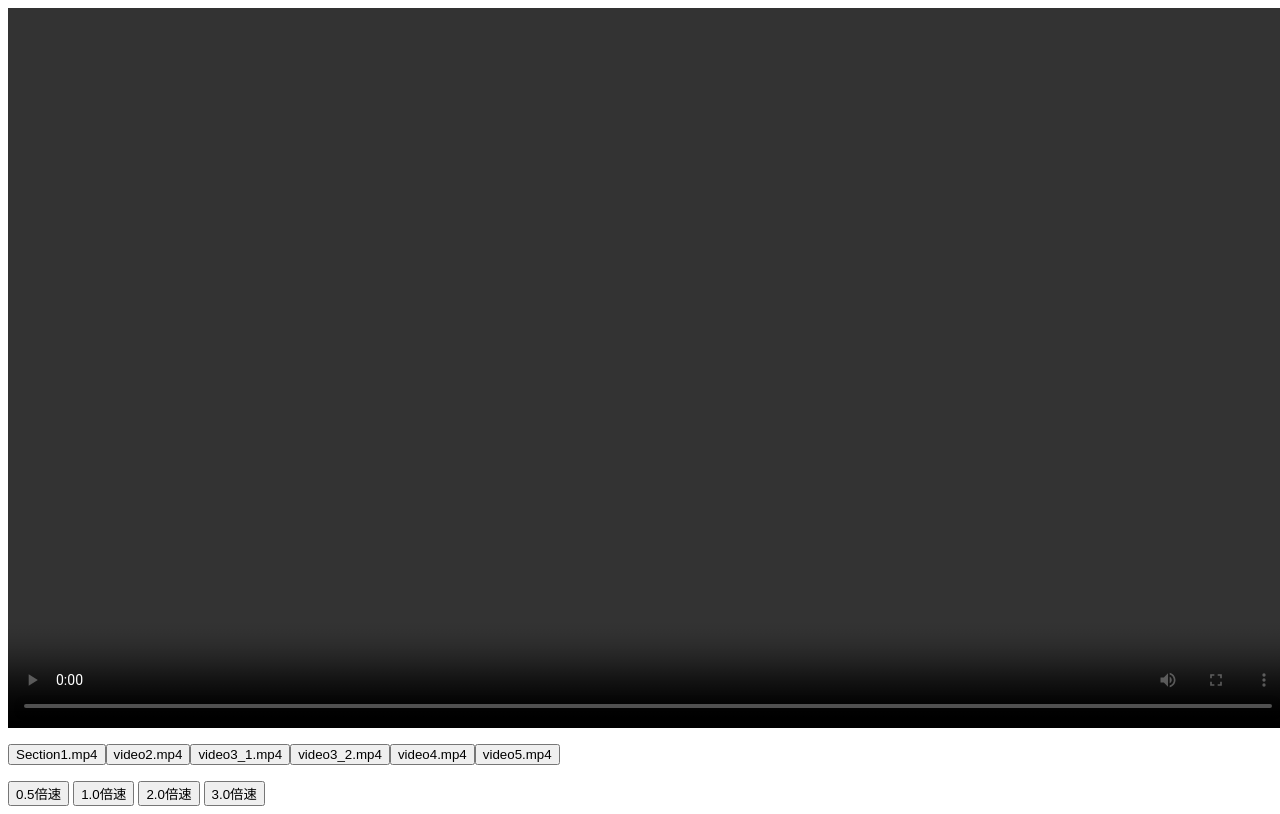
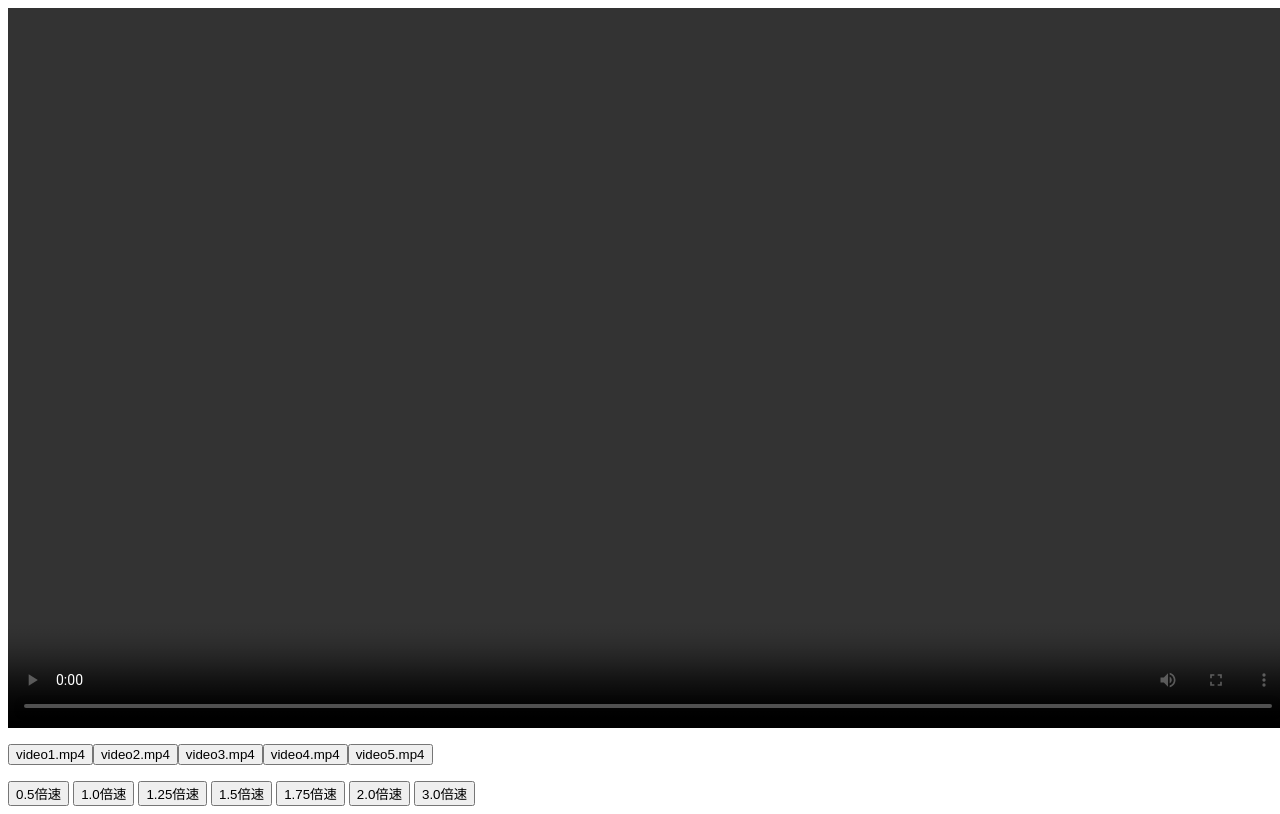
Before and after one commit to kurotakazuki/watch-videos, a plain HTML site: page index.html in a window 1280 px wide. Drawn offline with Linux system fonts and the light colour scheme.

Commit message:
feat: add change speeds && skip 5 seconds

```diff
--- a/index.html
+++ b/index.html
@@ -24,6 +24,9 @@
         <div id="videos" class="my-4"></div>
         <button id="btnSlow">0.5倍速</button>
         <button id="btnNormal">1.0倍速</button>
+        <button id="btnFast25">1.25倍速</button>
+        <button id="btnFast50">1.5倍速</button>
+        <button id="btnFast75">1.75倍速</button>
         <button id="btnFast">2.0倍速</button>
         <button id="btnVeryFast">3.0倍速</button>
       </article>
@@ -31,34 +34,43 @@
 </body>
 
 <script>
+
 window.addEventListener('DOMContentLoaded', function(){
+    // video
+    const videoElement = document.querySelector("video");
+    const videoSpeed = (htmlElem, playbackRate) => {
+        htmlElem.addEventListener("click", (e) => {
+        videoElement.playbackRate = playbackRate;
+        });
+    }
 
-    const videoElement = document.querySelector("video");
+    const keypressEvent = (keyPress, skip) => {
+        document.addEventListener('keypress', (e) => {
+            if(e.key === keyPress){
+                videoElement.currentTime -= skip;
+            }
+        });
+    }
+    keypressEvent('arrowLeft', -5)
+    keypressEvent('arrowRight', 5)
+    // Buttons
     const btnSlow = document.getElementById("btnSlow");
     const btnNormal = document.getElementById("btnNormal");
+    const btnFast25 = document.getElementById("btnFast25");
     const btnFast = document.getElementById("btnFast");
     const btnVeryFast = document.getElementById("btnVeryFast");
 
-
-    btnSlow.addEventListener("click", (e) => {
-    videoElement.playbackRate = 0.5;
-    });
-
-    btnNormal.addEventListener("click", (e) => {
-    videoElement.playbackRate = 1.0;
-    });
-
-    btnFast.addEventListener("click", (e) => {
-    videoElement.playbackRate = 2.0;
-    });
-
-    btnVeryFast.addEventListener("click", (e) => {
-    videoElement.playbackRate = 3.0;
-    });
+    videoSpeed(btnSlow, 0.5);
+    videoSpeed(btnNormal, 1.0);
+    videoSpeed(btnFast25, 1.25);
+    videoSpeed(btnFast50, 1.50);
+    videoSpeed(btnFast75, 1.75);
+    videoSpeed(btnFast, 2.0);
+    videoSpeed(btnVeryFast, 3.0);
 
     const videosElement = document.getElementById("videos");
 
-    const videos_array = ['Section1.mp4', 'video2.mp4', 'video3_1.mp4', 'video3_2.mp4', 'video4.mp4', 'video5.mp4'];
+    const videos_array = ['video1.mp4', 'video2.mp4', 'video3.mp4', 'video4.mp4', 'video5.mp4'];
 
     videos_array.forEach(element => {
 
```
Also changed, not shown: 1 other file.
